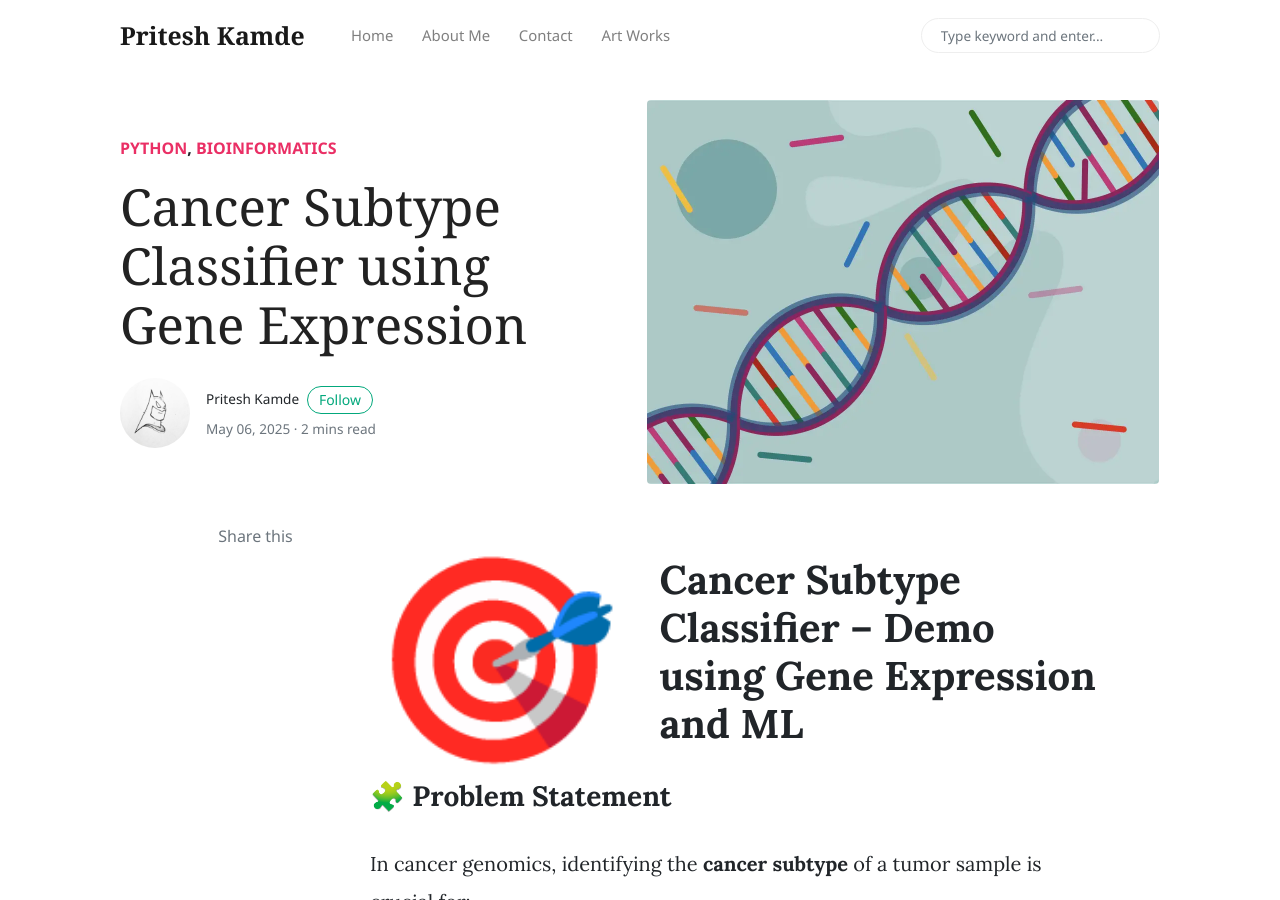
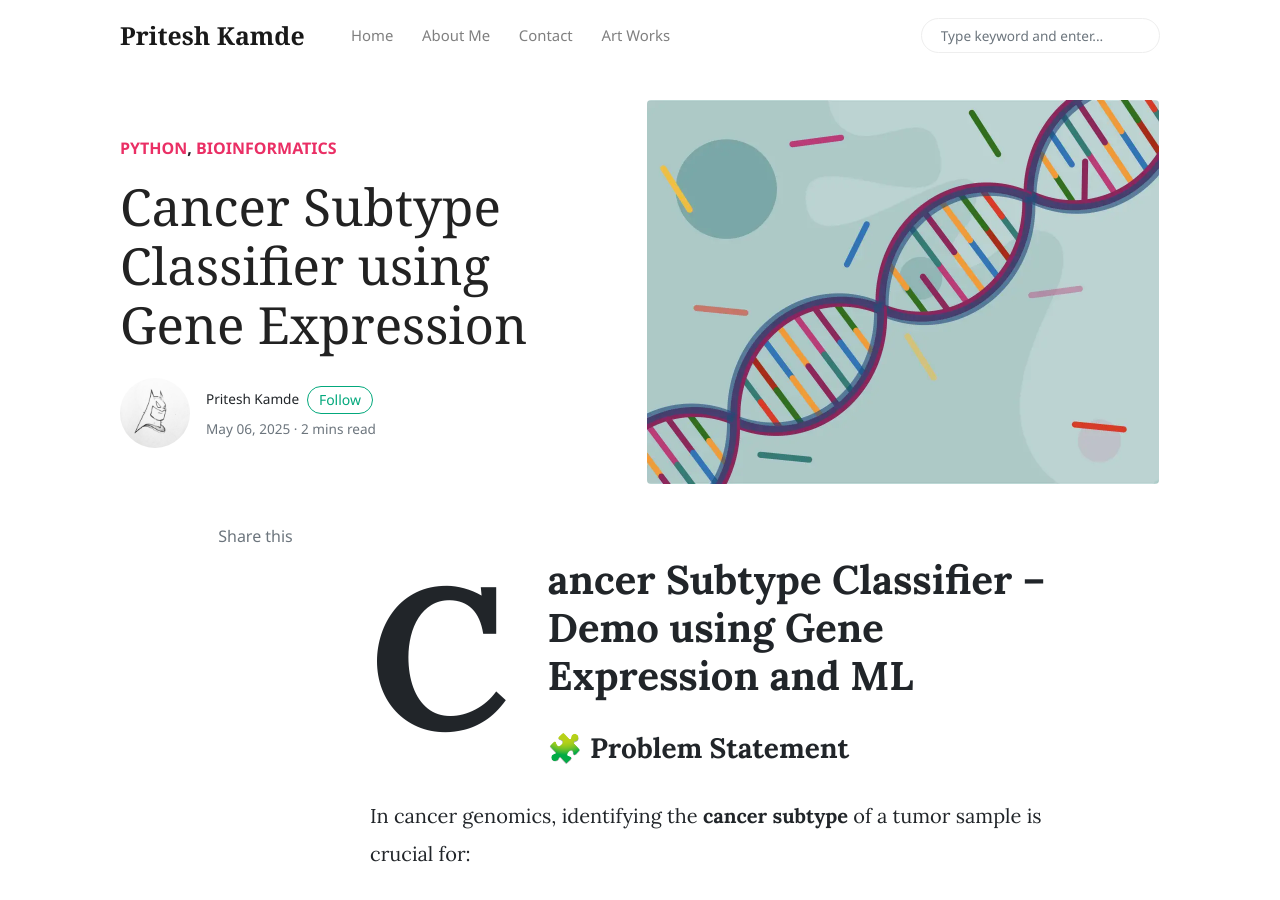
Before and after one commit to Priteshkamde/Priteshkamde.github.io, a Jekyll site: the page built from _posts/2025-05-06-gene-cancer-classification.md, in a window 1280 px wide and 900 px high. Built offline with Jekyll 4.4.1, drawn with Linux system fonts in a browser that asks for light colours; nearby versions of some CDN libraries; comment, search, counter and statistics services are not loaded.

Commit message:
Minor changes - filepath, UI

```diff
--- a/_posts/2025-05-06-gene-cancer-classification.md
+++ b/_posts/2025-05-06-gene-cancer-classification.md
@@ -3,11 +3,11 @@ layout: post
 title: "Cancer Subtype Classifier using Gene Expression"
 author: pritesh
 categories: [Python, Bioinformatics]
-image: /assets/images/cancer-demo-header.png
+image: assets/images/cancer-demo-header.png
 tags: [sticky, featured]
 ---
 
-# 🎯 Cancer Subtype Classifier – Demo using Gene Expression and ML
+# Cancer Subtype Classifier – Demo using Gene Expression and ML
 
 ### 🧩 Problem Statement
 
```
Also changed, not shown: _posts/2025-01-01-dashflow.md (+1 -1 lines).
